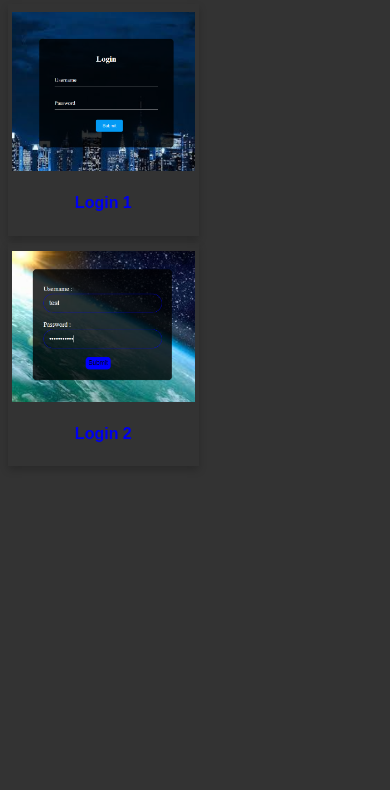
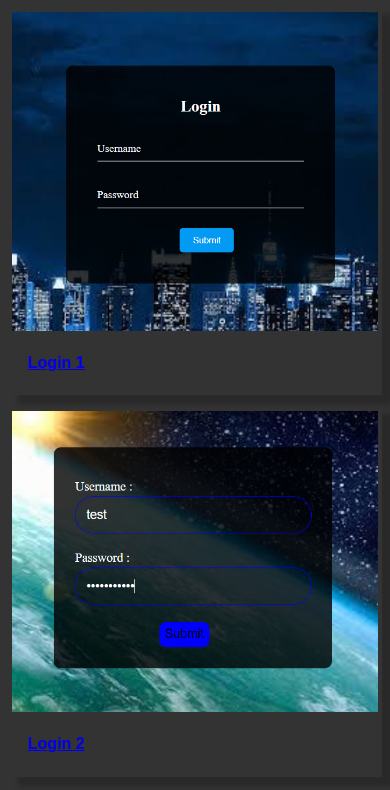
Before and after one commit to ssuriya1/Login, a plain HTML site: page index.html in a window 390 px wide. Drawn offline with Linux system fonts and the light colour scheme.

Commit message:
Fixed Card issue.

```diff
--- a/index.html
+++ b/index.html
@@ -1,18 +1,17 @@
 <!DOCTYPE html>
 <html lang="en">
-
   <head>
-    <meta charset="UTF-8">
-    <meta http-equiv="X-UA-Compatible" content="IE=edge">
-    <meta name="viewport" content="width=device-width, initial-scale=1.0">
-    <link rel="stylesheet" href="style.css">
+    <meta charset="UTF-8" />
+    <meta http-equiv="X-UA-Compatible" content="IE=edge" />
+    <meta name="viewport" content="width=device-width, initial-scale=1.0" />
+    <link rel="stylesheet" href="style.css" />
     <title>Login</title>
   </head>
 
   <body>
     <div class="row">
       <a href="input-box1/index.html" class="card column">
-            <img src="Login1.png" alt="Login 1">
+        <img src="Login1.png" alt="Login 1" />
         <div class="container">
           <h4><b>Login 1</b></h4>
         </div>
@@ -20,12 +19,11 @@
     </div>
     <div class="row">
       <a href="input-box2/index.html" class="card column">
-            <img src="Login2.png" alt="Login 2">
+        <img src="Login2.png" alt="Login 2" />
         <div class="container">
           <h4><b>Login 2</b></h4>
         </div>
       </a>
     </div>
   </body>
-
 </html>
--- a/style.css
+++ b/style.css
@@ -3,29 +3,40 @@
 }
 
 body {
-    background-color: #333;
     margin: 0;
     font-family: Arial;
+    background-color: #333;
+    color: white;
+}
+
+.card {
+    box-shadow: 10px 10px 5px 0 rgba(0, 0, 0, 0.2);
+    transition: 0.3s;
+    width: 60%;
+    margin: 1%;
+}
+
+.card:hover {
+    box-shadow: 5px 8px 8px 0 rgba(198, 213, 213, 0.2);
+}
+
+.container {
+    padding: 2px 16px;
 }
 
 .row {
     display: -ms-flexbox;
-    /* IE10 */
     display: flex;
     -ms-flex-wrap: wrap;
-    /* IE10 */
     flex-wrap: wrap;
     padding: 0 4px;
 }
 
-/* Create four equal columns that sits next to each other */
 .column {
     -ms-flex: 25%;
-    /* IE10 */
     flex: 25%;
-    max-width: 25%;
+    max-width: 45%;
     padding: 0 4px;
-    margin: 1%;
 }
 
 .column img {
@@ -34,31 +45,10 @@ body {
     width: 100%;
 }
 
-.card {
-    box-shadow: 0 4px 8px 0 rgba(0, 0, 0, 0.2);
-    transition: 0.3s;
-    width: 70%;
-    text-decoration: none;
-}
-
-.card:hover {
-    cursor: pointer;
-    box-shadow: 0 8px 16px 0 rgba(0, 0, 0, 0.2);
-}
-
-.container {
-    padding: 2px 16px;
-}
-
-.container h4 {
-    text-align: center;
-}
-
-/* Responsive layout - makes a two column-layout instead of four columns */
-@media screen and (max-width: 800px) {
+@media screen and (max-width: 400px) {
     .column {
         -ms-flex: 50%;
         flex: 50%;
-        max-width: 50%;
+        max-width: 100%;
     }
 }
```
Lines whose indentation alone changed are shown as unchanged.
